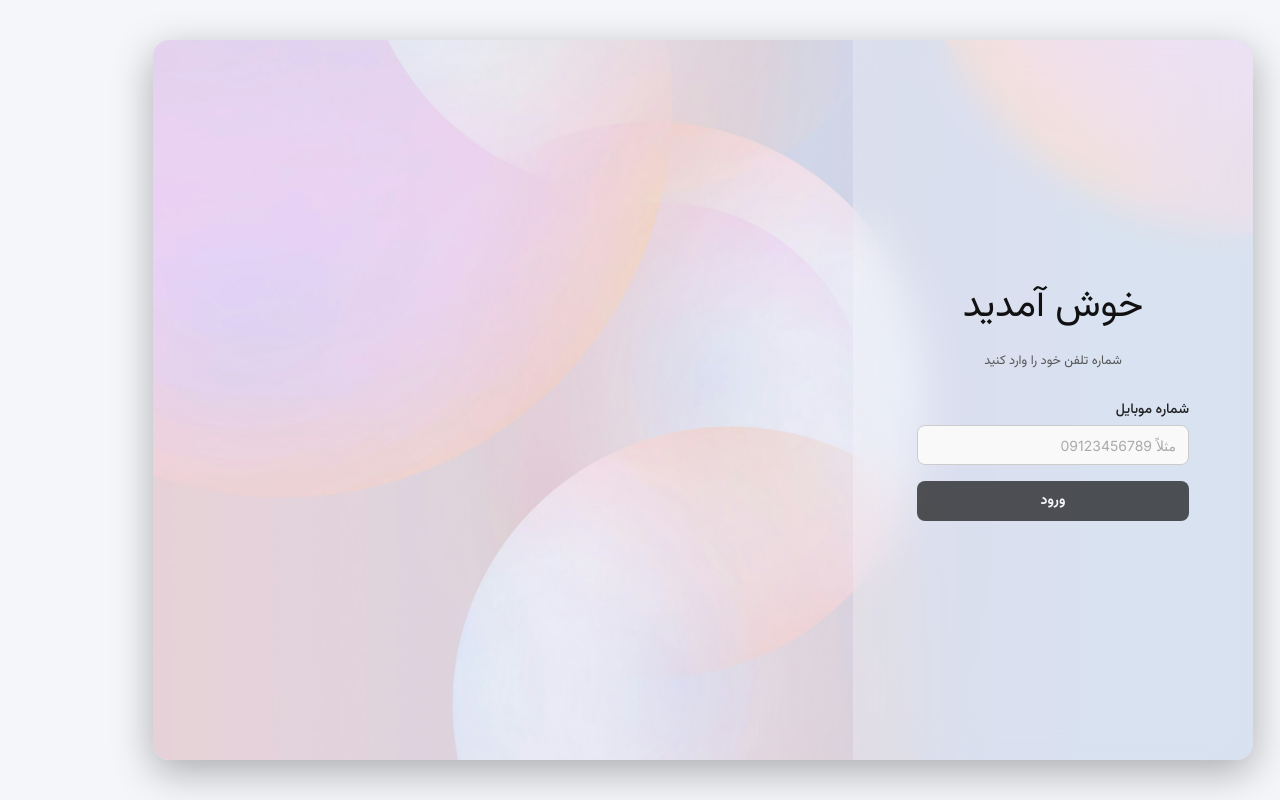
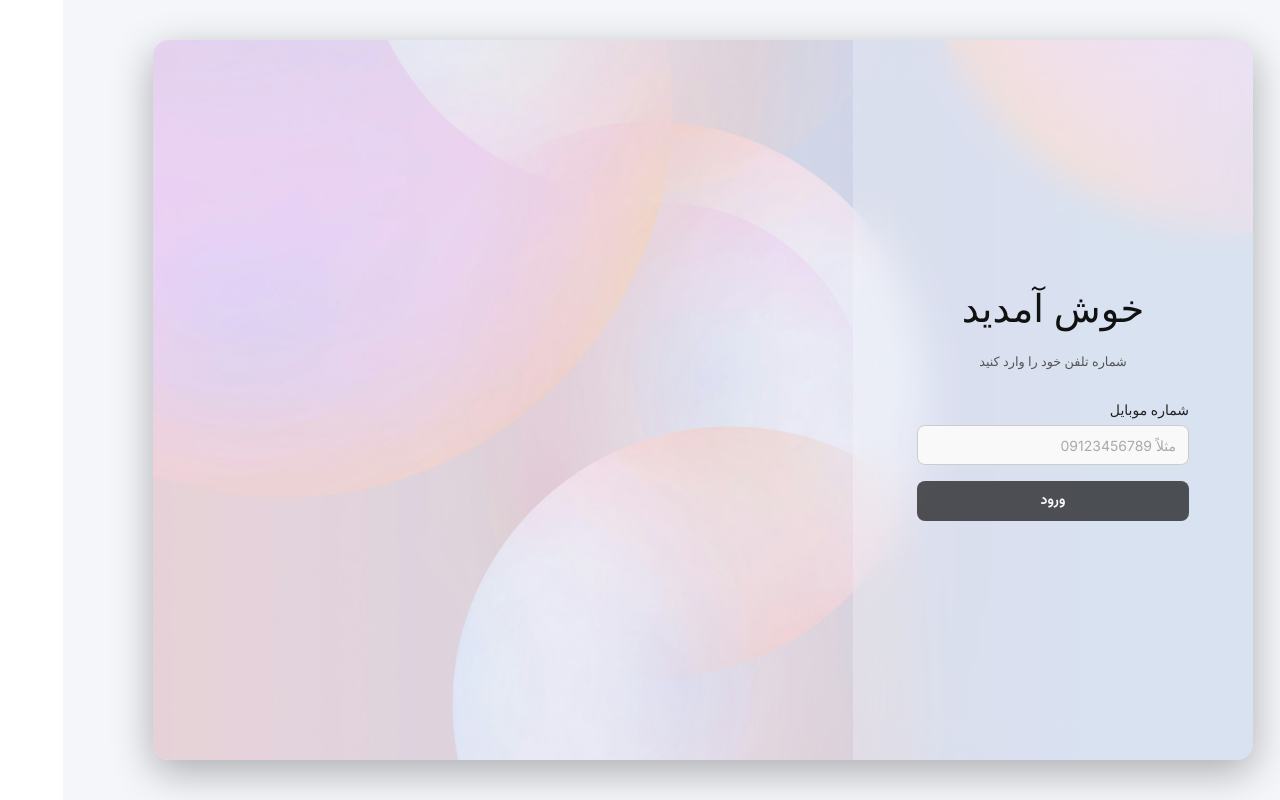
Before and after one commit to armanwebdev1/dekamond, a Next.js app: page /auth in a window 1280 px wide. Built offline with nearby package versions, Linux system fonts and the light colour scheme.

Commit message:
fixed accessibility audit warning

```diff
--- a/src/app/layout.tsx
+++ b/src/app/layout.tsx
@@ -37,11 +37,11 @@ export default function RootLayout({
 }) {
   return (
     <html lang="fa" dir="rtl">
-      <body
+      <main
         className={`${inter.variable} ${vazirmatn.variable} antialiased bg-[#f5f6fa]`}
       >
         {children}
-      </body>
+      </main>
     </html>
   );
 }
```
Also changed, not shown: 1 other file (tests, documents, lock files or other folders).
